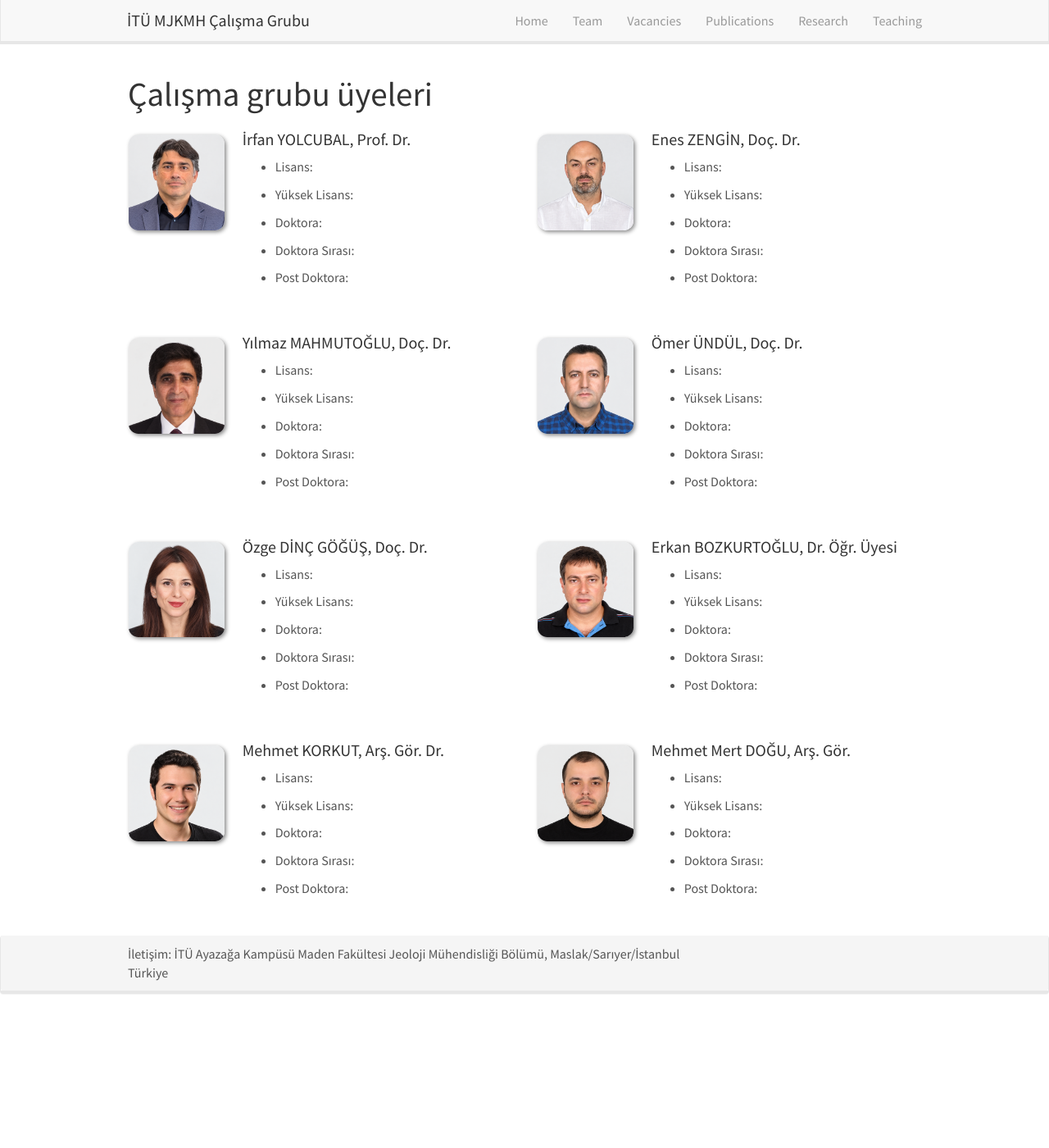
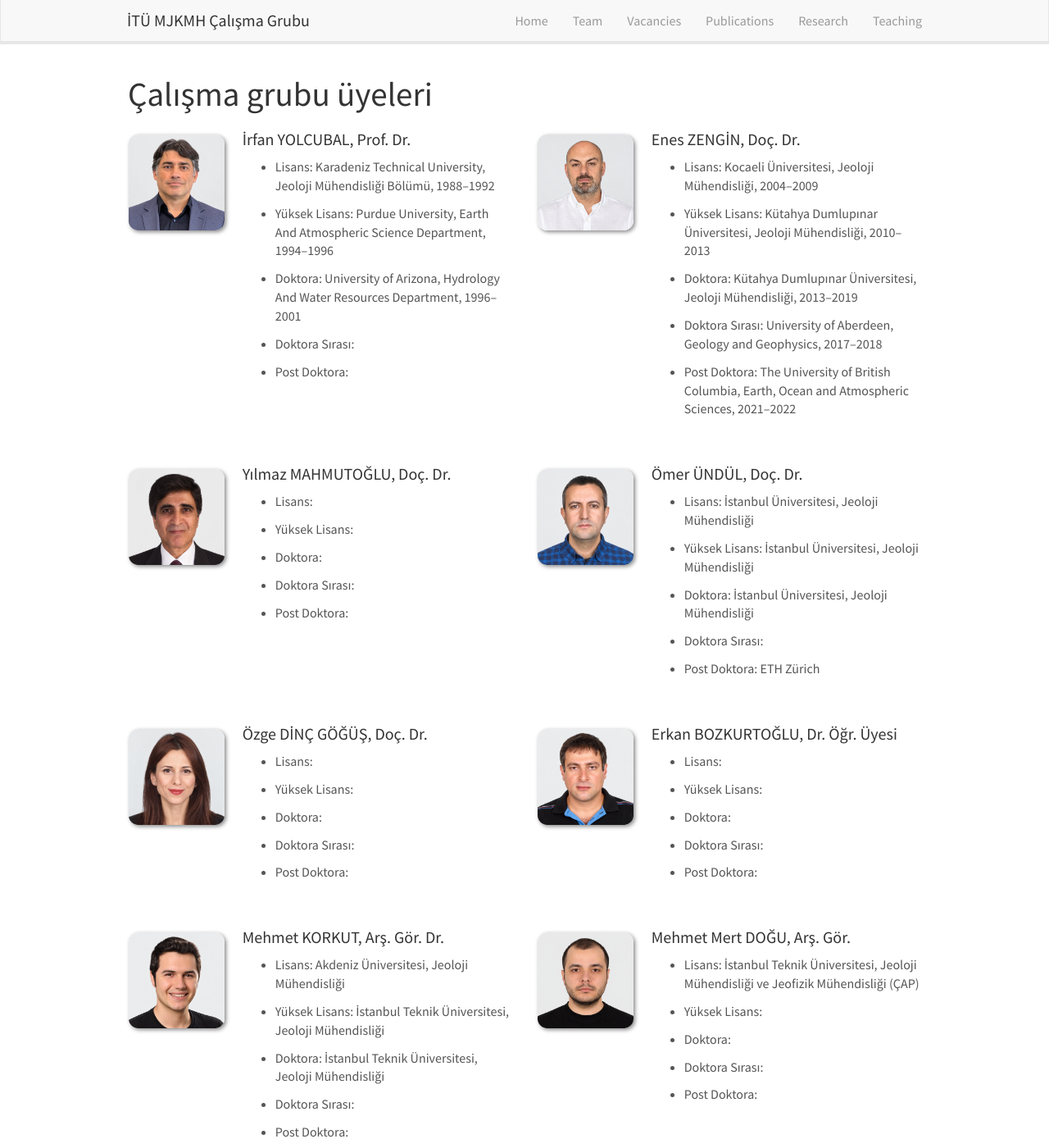
Before and after one commit to eneszengin/mjkmh, a Jekyll site: the page built from _pages/team.md, in a window 1280 px wide and 1400 px high. Shown: the whole window at 82% size. Built offline with Jekyll 4.4.1, drawn with Linux system fonts in a browser that asks for light colours; nearby versions of some CDN libraries.

Commit message:
Team: Yolcubal, Zengin, Ündül, Korkut, Doğu eğitim bilgileri
Co-Authored-By: Claude Opus 5.5 <noreply@anthropic.com>

```diff
--- a/_data/team_members.yml
+++ b/_data/team_members.yml
@@ -8,9 +8,9 @@
   photo: irfan-yolcubal.png
   info: Prof. Dr.
   education:
-    - "Lisans:"
-    - "Yüksek Lisans:"
-    - "Doktora:"
+    - "Lisans: Karadeniz Technical University, Jeoloji Mühendisliği Bölümü, 1988–1992"
+    - "Yüksek Lisans: Purdue University, Earth And Atmospheric Science Department, 1994–1996"
+    - "Doktora: University of Arizona, Hydrology And Water Resources Department, 1996–2001"
     - "Doktora Sırası:"
     - "Post Doktora:"
 
@@ -19,11 +19,11 @@
   photo: enes-zengin.png
   info: Doç. Dr.
   education:
-    - "Lisans:"
-    - "Yüksek Lisans:"
-    - "Doktora:"
-    - "Doktora Sırası:"
-    - "Post Doktora:"
+    - "Lisans: Kocaeli Üniversitesi, Jeoloji Mühendisliği, 2004–2009"
+    - "Yüksek Lisans: Kütahya Dumlupınar Üniversitesi, Jeoloji Mühendisliği, 2010–2013"
+    - "Doktora: Kütahya Dumlupınar Üniversitesi, Jeoloji Mühendisliği, 2013–2019"
+    - "Doktora Sırası: University of Aberdeen, Geology and Geophysics, 2017–2018"
+    - "Post Doktora: The University of British Columbia, Earth, Ocean and Atmospheric Sciences, 2021–2022"
 
 - name: Yılmaz
   surname: MAHMUTOĞLU
@@ -41,11 +41,11 @@
   photo: omer-undul.png
   info: Doç. Dr.
   education:
-    - "Lisans:"
-    - "Yüksek Lisans:"
-    - "Doktora:"
+    - "Lisans: İstanbul Üniversitesi, Jeoloji Mühendisliği"
+    - "Yüksek Lisans: İstanbul Üniversitesi, Jeoloji Mühendisliği"
+    - "Doktora: İstanbul Üniversitesi, Jeoloji Mühendisliği"
     - "Doktora Sırası:"
-    - "Post Doktora:"
+    - "Post Doktora: ETH Zürich"
 
 - name: Özge
   surname: DİNÇ GÖĞÜŞ
@@ -74,9 +74,9 @@
   photo: mehmet-korkut.png
   info: Arş. Gör. Dr.
   education:
-    - "Lisans:"
-    - "Yüksek Lisans:"
-    - "Doktora:"
+    - "Lisans: Akdeniz Üniversitesi, Jeoloji Mühendisliği"
+    - "Yüksek Lisans: İstanbul Teknik Üniversitesi, Jeoloji Mühendisliği"
+    - "Doktora: İstanbul Teknik Üniversitesi, Jeoloji Mühendisliği"
     - "Doktora Sırası:"
     - "Post Doktora:"
 
@@ -85,7 +85,7 @@
   photo: mehmet-mert-dogu.png
   info: Arş. Gör.
   education:
-    - "Lisans:"
+    - "Lisans: İstanbul Teknik Üniversitesi, Jeoloji Mühendisliği ve Jeofizik Mühendisliği (ÇAP)"
     - "Yüksek Lisans:"
     - "Doktora:"
     - "Doktora Sırası:"
```
